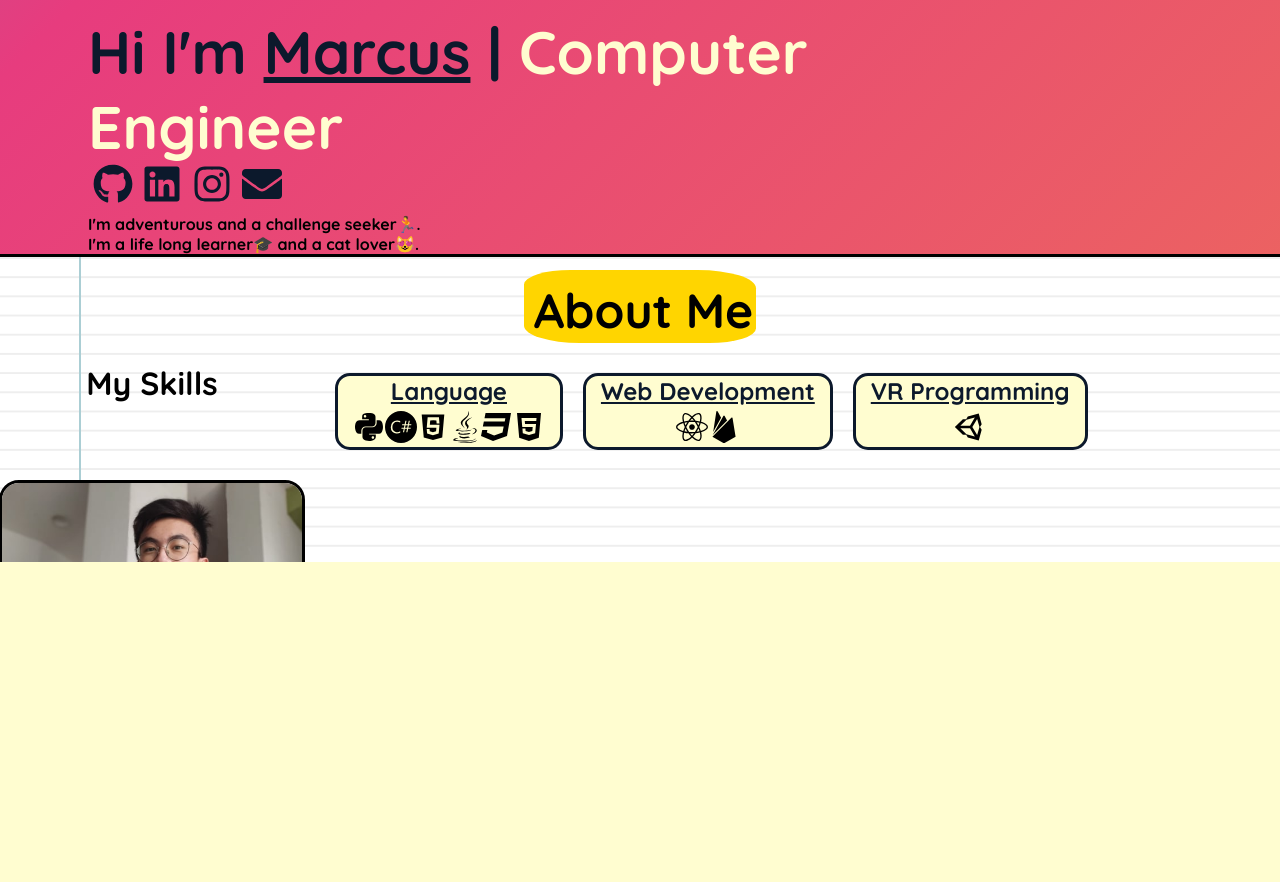
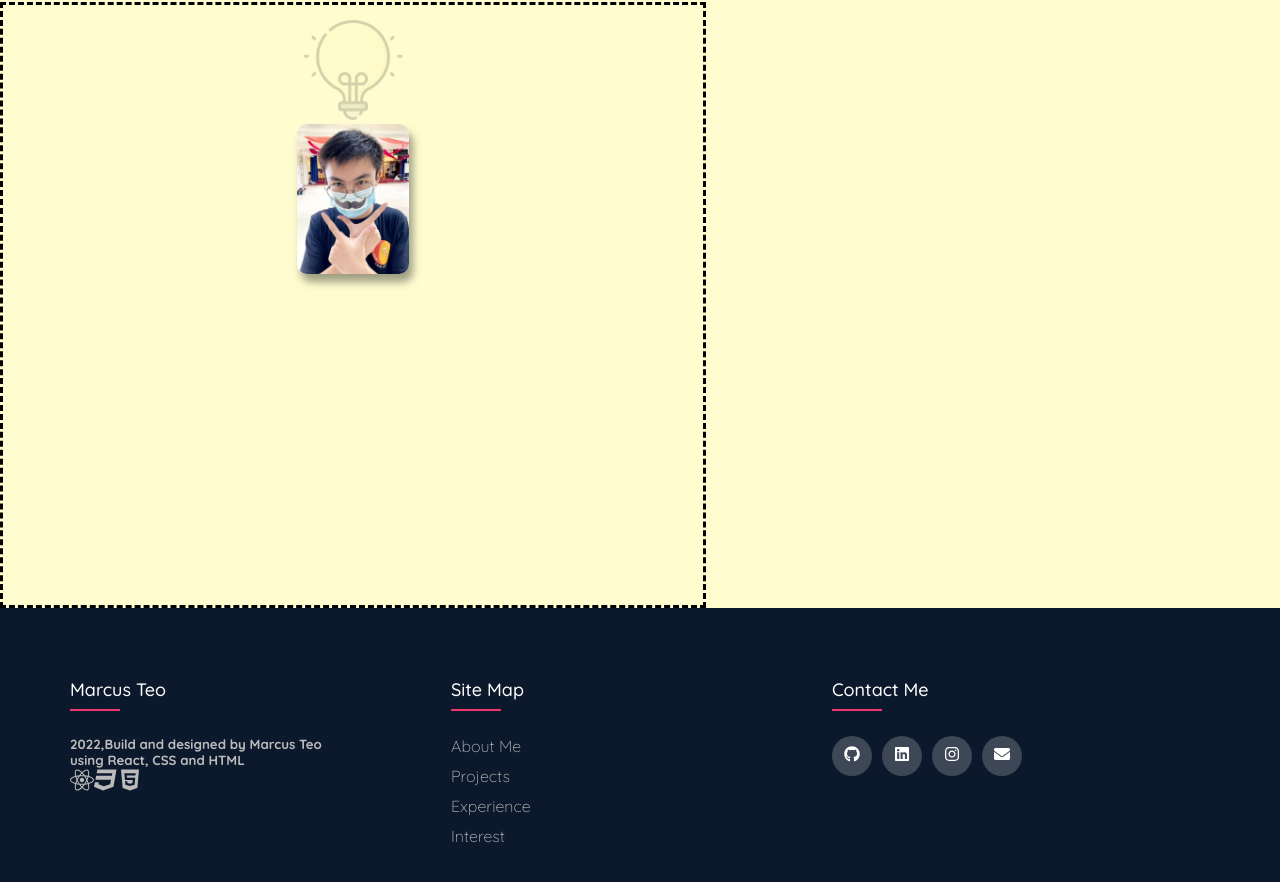
Before and after one commit to MarcusTeoQiYang/Online-Portfolio, a React (Create React App) app: page /Interest in a window 1280 px wide. Shown: the part 238-1120 px from the top of the page. Before the commit the page ends 800 px from the top, so only its background shows below. Built offline with nearby package versions, Linux system fonts and the light colour scheme.

Commit message:
Revamping

```diff
--- a/src/App.js
+++ b/src/App.js
@@ -1,45 +1,30 @@
 import Navbar from './Navbar';
-import Title from './Title';
-import Experience from './Experience';
-import AboutMe from './AboutMe';
-import Projects from './Projects';
-import Interest from './Interest';
+import Title from '../src/Pages/Title';
+import Experience from '../src/Pages/Experience';
+import AboutMe from '../src/Pages/AboutMe';
+import Projects from '../src/Pages/Projects';
+import Interest from '../src/Pages/Interest';
 import Footer from './Footer';
-import WebDevPage from './WebDevPage'
-import EthHackPage from './EthHackPage'
 import {BrowserRouter, Route, Link, Routes} from 'react-router-dom';
 
 
 function App() {
   return (
-    <body>
       <div className="App">
-
-      <Navbar />
-        <section id="Title">
-        <Title />
-        </section>
-        <section id="aboutme">
-          <AboutMe />
-        </section>
-        <section id="projects">
-        <Projects />
-        </section>
-        <section id="experience">
-          <Experience />
-        </section>
-        <section id="interest">
-          <Interest />
-
-        </section>
+        <Navbar/>
+        <Routes>
+        <Route path="/" element={<Title />} />
+        <Route path="/AboutMe" element={<AboutMe />} />
+        <Route path="/Projects" element={<Projects/>} />
+        <Route path="/Experience" element={<Experience />} />
+        <Route path="/Interest" element={<Interest />} />
+        </Routes>
         <footer class="footer">
-          <Footer />
-        </footer>
-
-    </div>
-
-    </body>
+            <Footer />
+          </footer>
+      </div>
   );
 }
 
+
 export default App;
--- a/src/EthHackPage.js
+++ /dev/null
@@ -1,14 +0,0 @@
-const EthHack = () => {
-    return (
-        <div className="hack">
-            <div className="hackcontainer">
-                <p>Recently took up an interest in Ethical Hacking.
-                    Learning about how a system can be compromised and exploited
-                    really open my eyes on how a computer system can be vulnerable.
-                </p>
-            </div>
-        </div>
-     );
-}
-
-export default EthHack;
--- a/src/InterestStart.js
+++ /dev/null
@@ -1,11 +0,0 @@
-const IntStart = () => {
-    return (
-        <div className="intstart-container">
-            <p>This section was made using React Router,
-                kindly click on the links above
-            </p>
-        </div>
-     );
-}
-
-export default IntStart;
--- a/src/Navbar.js
+++ b/src/Navbar.js
@@ -1,13 +1,15 @@
+import {Routes, Route, Link} from 'react-router-dom';
+
 const Navbar = () => {
     return (
         <nav className="navbar">
             <h3 className="name">Marcus Teo</h3>
             <div className="links">
                 <ul>
-                    <li><a href="#aboutme">About me</a></li>
-                    <li><a href="#projects">Projects</a></li>
-                    <li><a href="#experience">Experience</a></li>
-                    <li><a href="#interest">Interest</a></li>
+                    <li><Link to='/AboutMe'>About me</Link></li>
+                    <li><Link to='/Projects'>Projects</Link></li>
+                    <li><Link to='/Experience'>Experience</Link></li>
+                    <li><Link to='/Interest'>Interest</Link></li>
 
                     {/* <li><a href="#contactme">Contact me</a></li> */}
                 </ul>
--- a/src/AboutMe.js
+++ b/src/Pages/AboutMe.js
@@ -1,4 +1,4 @@
-import Me from '../src/images/PhotoMe.jpg'
+import Me from '../images/PhotoMe.jpg'
 import { FaPython,FaReact,FaNodeJs,FaJava,FaUnity,FaCss2, FaCss3, FaHtml5 } from 'react-icons/fa';
 import { DiJavascript } from "react-icons/di";
 import { SiFirebase,SiCsharp } from "react-icons/si"
--- a/src/Experience.js
+++ b/src/Pages/Experience.js
@@ -1,6 +1,6 @@
-import ST from '../src/images/STEng.png'
-import Esprit from '../src/images/Esprit.png'
-import NTUC from '../src/images/NTUC.png'
+import ST from '../images/STEng.png'
+import Esprit from '../images/Esprit.png'
+import NTUC from '../images/NTUC.png'
 
 const Experience = () => {
     return (
--- a/src/Interest.js
+++ b/src/Pages/Interest.js
@@ -1,9 +1,6 @@
-import Bulb from '../src/images/Bulb.png'
-import Funny from '../src/images/Funny.JPG'
-import WebDevPage from './WebDevPage'
-import EthHackPage from './EthHackPage'
-import InterestStart from './InterestStart'
-import {Routes, Route, Link} from 'react-router-dom';
+import Bulb from '../images/Bulb.png'
+import Funny from '../images/Funny.JPG'
+// import {Routes, Route, Link} from 'react-router-dom';
 
 const Interest = () => {
     return (
@@ -18,14 +15,14 @@ const Interest = () => {
                     <img src={ Funny } alt="STEng" />
                 </div>
             <ul>
-                <li><Link to='/hack'>Ethical Hacking</Link></li>
-                <li><Link to="web">Web Development</Link></li>
+                {/* <li><Link to='/hack'>Ethical Hacking</Link></li>
+                <li><Link to="web">Web Development</Link></li> */}
             </ul>
-            <Routes>
+            {/* <Routes>
             <Route index element={<InterestStart/>} />
             <Route path='/hack' element={<EthHackPage/>} />
             <Route path='/web' element={<WebDevPage/>} />
-        </Routes>
+        </Routes> */}
         </div>
         </div>
      );
--- a/src/WebDevPage.js
+++ /dev/null
@@ -1,16 +0,0 @@
-const WebDev = () => {
-    return (
-        <div className="web">
-            <div className="webcontainer">
-                <p>Having done this online-portfolio really open my
-                    eyes on how front-end developing works, designing
-                    a web page using CSS is really fun too! Really looking
-                    forward to making more projects, not just on front-end but back-end
-                    too.
-                </p>
-            </div>
-        </div>
-     );
-}
-
-export default WebDev;
--- a/src/index.css
+++ b/src/index.css
@@ -11,15 +11,13 @@
 body {
   background-color: #FFFDD0;
   height: 100vh;
-  overflow: hidden;
+  /* overflow: hidden; */
 
 }
 .App {
   position: relative;
   width: 100%;
   height: 100%;
-  overflow-y: scroll;
-  scroll-behavior: smooth;
   display: flex;
   padding: 0px;
   margin: 0px;
```
Also changed, not shown: src/Pages/Projects.js (renamed from src/Projects.js, +4 -4 lines), src/Pages/Title.js (renamed from src/Title.js).
